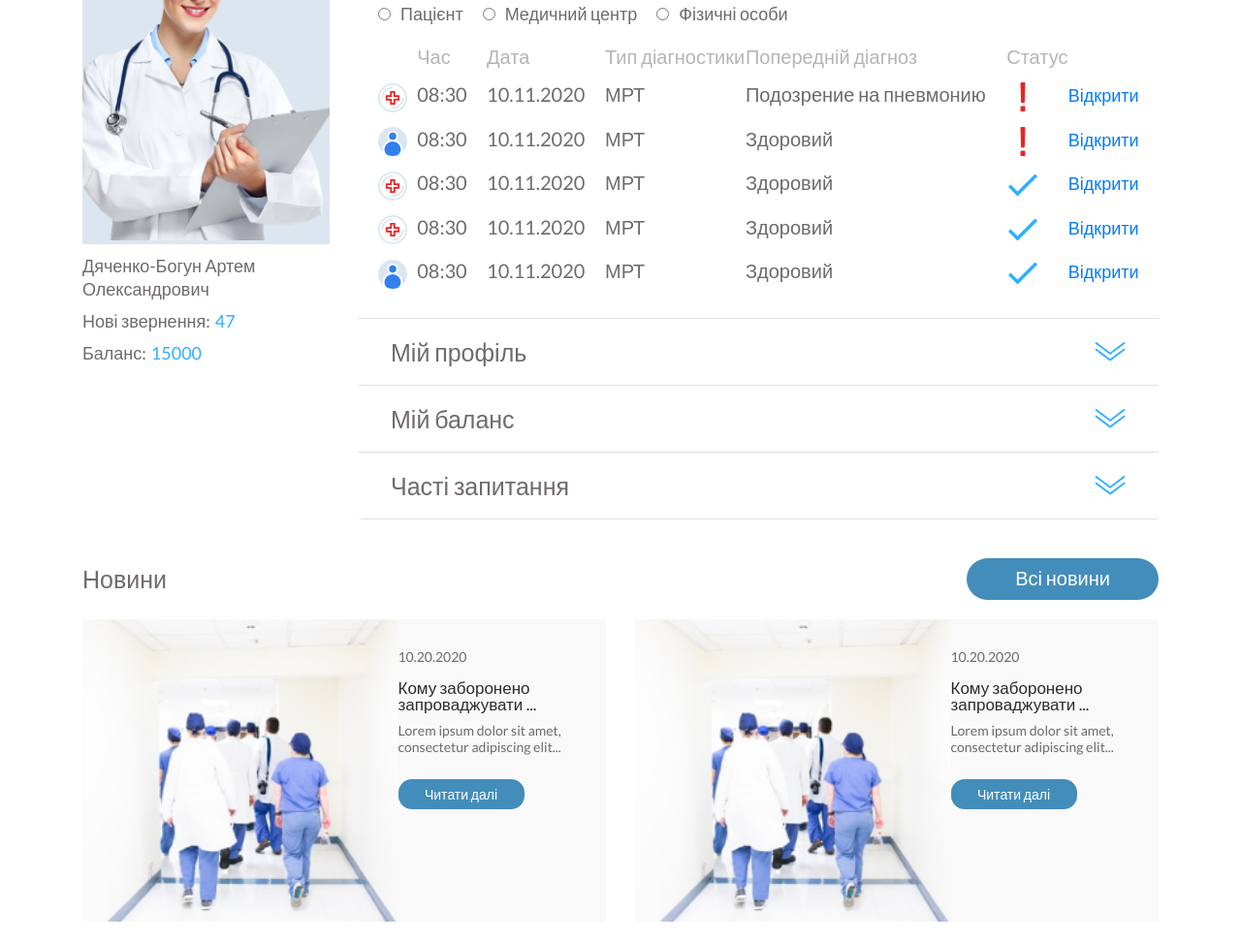
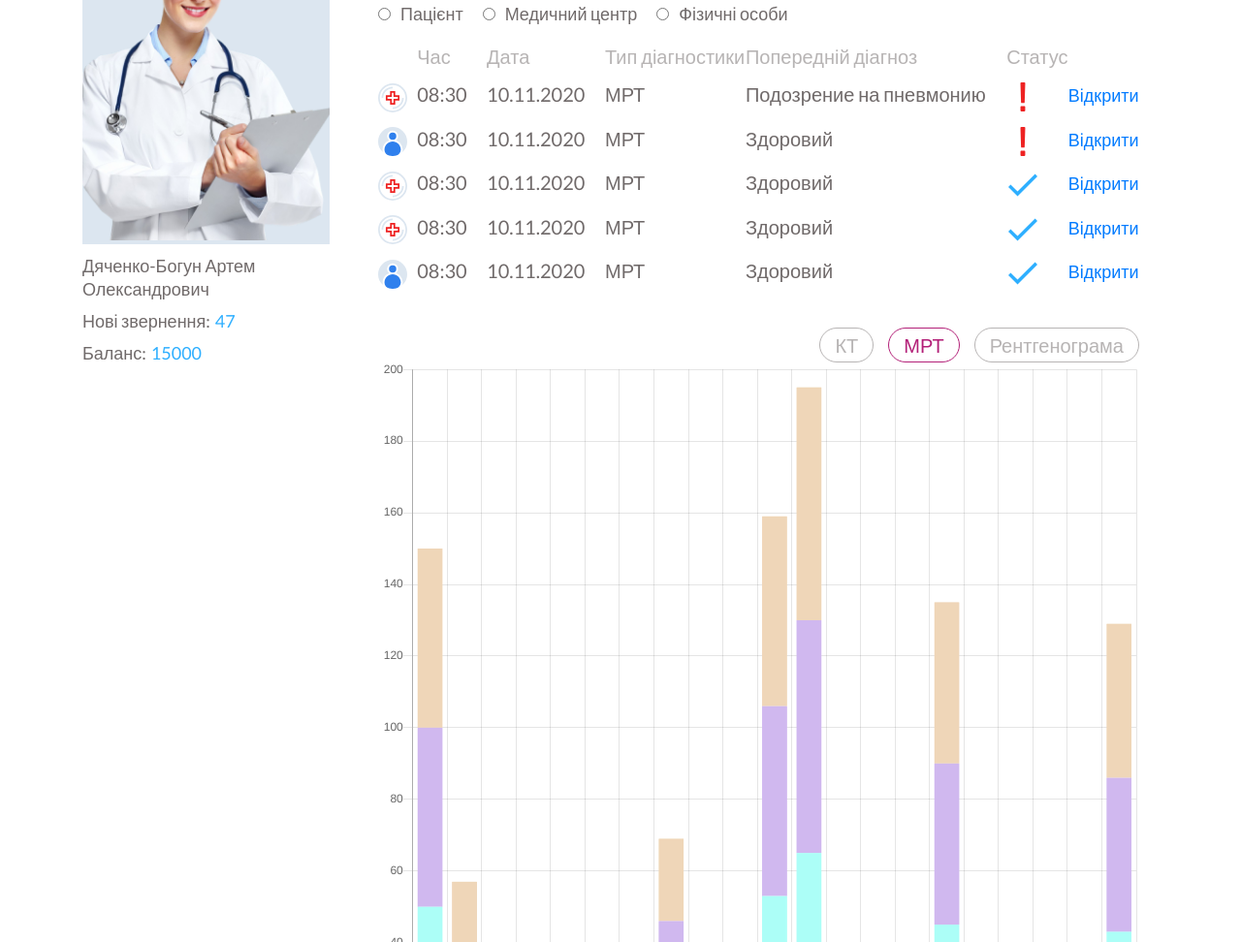
Before and after one commit to RZD7704/medicine, a plain HTML site: page account.html in a window 1280 px wide. Shown: the part 248-1220 px from the top of the page at 97% size. Drawn offline with Linux system fonts and the light colour scheme.

Commit message:
Add 17.08

```diff
--- a/account.html
+++ b/account.html
@@ -14,6 +14,7 @@
 	<link rel="stylesheet" href="js/libs/slick/slick-theme.css">
 	<link rel="stylesheet" href="css/libs/jquery.nselect.css">
 	<link rel="stylesheet" href="css/libs/bootstrap.min.css">
+	<link rel="stylesheet" href="css/libs/Chart.min.css">
 	<link rel="stylesheet" href="css/styles.min.css">
 
 	<!--[if lt IE 9]>
@@ -114,8 +115,6 @@
 					</div>
 
 					<div class="account-card__list col-12 col-lg-9">
-
-
 						<div class="accordion" id="accordion">
 							<div class="card list-card">
 								<div class="card-header list-card__header" id="headingOne">
@@ -368,6 +367,23 @@
 
 
 											</div>
+										</div>
+									</div>
+
+									<div class="chart">
+										<div class="chart-filters">
+											<div class="chart-filters__btn">
+												<button href="news-open.html" class="chart-filters__btn--a">КТ</button>
+											</div>
+											<div class="chart-filters__btn">
+												<button href="news-open.html" class="chart-filters__btn--a active">МРТ</button>
+											</div>
+											<div class="chart-filters__btn">
+												<button href="news-open.html" class="chart-filters__btn--a">Рентгенограма</button>
+											</div>
+										</div>
+										<div class="chart-block">
+											<canvas id="appeals" width="400" height="400"></canvas>
 										</div>
 									</div>
 								  </div>
@@ -846,6 +862,7 @@
 	<script src="js/libs/slick/slick.min.js"></script>
 	<script src="js/libs/jquery.nselect.min.js"></script>
 	<script src="js/libs/bootstrap.min.js"></script>
+	<script src="js/libs/Chart.min.js"></script>
 	<script src="js/main.js"></script>
 </body>
 </html>
--- a/js/main.js
+++ b/js/main.js
@@ -17,21 +17,6 @@
 			var activeTab = $(this).find("label input:radio").val(); //Find the href attribute value to identify the active tab + content
 			$('#' + activeTab).fadeIn(); //Fade in the active ID content
 		});
-
-		// Закрытие по клавише Esc.
-		// $(document).keydown(function(e) {
-		// 	if (e.keyCode === 27) {
-		// 		e.stopPropagation();
-		// 		$('#popup-fade').fadeOut();
-		// 	}
-		// });
-
-		// // Клик по фону, но не по окну.
-		// $('#popup-fade').click(function(e) {
-		// 	if ($(e.target).closest('.popup').length == 0) {
-		// 		$(this).fadeOut();
-		// 	}
-		// });
 
 		// Tabs
 		var active = $('.info-tabs__btn a.active').attr('data-icon');
@@ -85,3 +70,49 @@
 		});
 	});
 })(jQuery);
+
+
+var ctx = document.getElementById('appeals');
+  var myChart = new Chart(ctx, {
+    type: 'bar',
+    data: {
+      labels: ['Red', 'Blue', 'Yellow', 'Green', 'Purple', 'Orange', 'Red', 'Blue', 'Yellow', 'Green', 'Purple', 'Orange', 'Red', 'Blue', 'Yellow', 'Green', 'Purple', 'Orange', 'Green', 'Purple', 'Orange'],
+      datasets: [{
+        label: '# of Votes',
+        data: [50, 19, 3, 5, 2, 3, 6, 23, 6, 12, 53, 65, 4, 2, 4, 45, 4, 4, 4, 3, 43],
+        backgroundColor: '#ACFEF7',
+        borderColor: '#ACFEF7',
+        borderWidth: 1
+      },{
+        label: '# of Votes',
+        data: [50, 19, 3, 5, 2, 3, 6, 23, 6, 12, 53, 65, 4, 2, 4, 45, 4, 4, 4, 3, 43],
+        backgroundColor: '#D0B8EF',
+        borderColor: '#D0B8EF',
+        borderWidth: 1
+      },{
+        label: '# of Votes',
+        data: [50, 19, 3, 5, 2, 3, 6, 23, 6, 12, 53, 65, 4, 2, 4, 45, 4, 4, 4, 3, 43],
+        backgroundColor: '#EFD6B8',
+        borderColor: '#EFD6B8',
+        borderWidth: 1
+      }]
+    },
+    options: {
+      legend: {
+            display: false
+      },
+/*      tooltips: {
+        mode: 'index',
+        intersect: false
+      },*/
+      responsive: true,
+      scales: {
+        xAxes: [{
+          stacked: true,
+        }],
+        yAxes: [{
+          stacked: true
+        }]
+      }
+    }
+  });
--- a/scss/layout/_general.scss
+++ b/scss/layout/_general.scss
@@ -5,6 +5,20 @@
 	outline: none;
 	box-sizing: border-box;
 }
+
+*:active {
+	outline: none!important;
+}
+
+*:hover {
+	outline: none!important;
+}
+
+*:focus {
+	outline: none!important;
+}
+
+
 
 html {
 	height: 100%;
@@ -33,4 +47,5 @@ body {
 	font: 18px $Lato;
 	background: #fff;
 	color: #706A6A;
+
 }
--- a/scss/modules/_account.scss
+++ b/scss/modules/_account.scss
@@ -399,3 +399,40 @@
 .account-news {
     margin-top: 40px;
 }
+
+.chart {
+    .chart-filters {
+        display: flex;
+        justify-content: flex-end;
+
+        &__btn {
+            margin-right: 15px;
+            margin-top: 30px;
+            &--a {
+                font-size: 20px;
+                line-height: 24px;
+                color: rgba(112, 106, 106, 0.5);
+                border: 1px solid rgba(112, 106, 106, 0.5);
+                box-sizing: border-box;
+                border-radius: 33px;
+                background: transparent;
+                padding: 5px 15px;
+            }
+
+            &--a:hover {
+                text-decoration: none;
+                color: #B32078;
+                border: 1px solid #B32078;
+            }
+
+            &--a.active {
+                color: #B32078;
+                border: 1px solid #B32078;
+            }
+        }
+
+        &__btn:last-child {
+            margin-right: 0;
+        }
+    }
+}
```
Also changed, not shown: css/libs/Chart.min.css (added), css/styles.min.css, js/libs/Chart.min.js (added), 1 other file.
